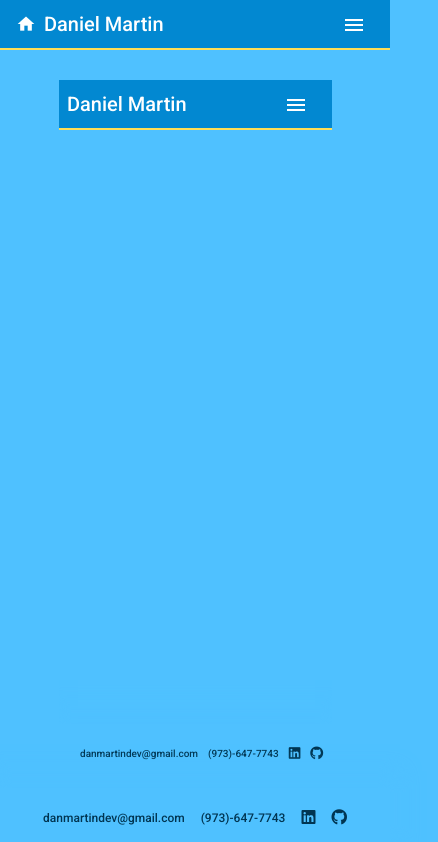
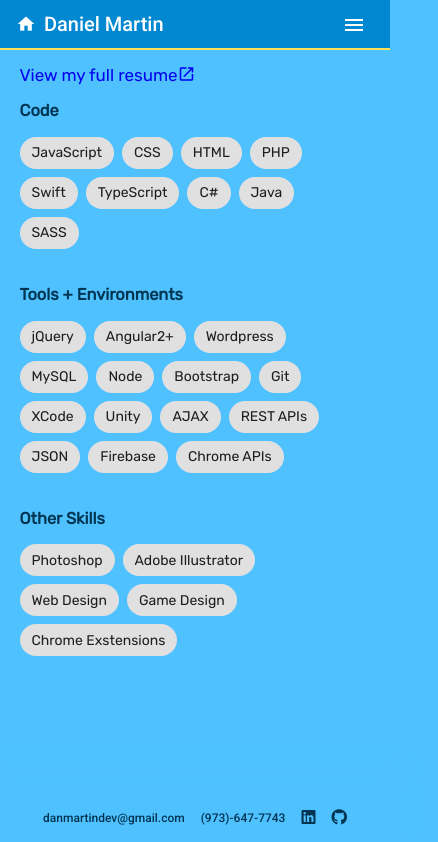
Before and after one commit to danmartindev/Portfolio, an Angular app: page /resume in a window 390 px wide. Shown: the top 842 px of the page, 438 px wide, since content can reach past the window. Built offline with nearby package versions, Linux system fonts and the light colour scheme.

Commit message:
removed iframe for small devices styled mobile resume link

```diff
--- a/src/app/resume/resume.component.scss
+++ b/src/app/resume/resume.component.scss
@@ -1,4 +1,5 @@
 @import "../../colors.scss";
+@import "../../styles.scss";
 
 #res-wrap{
     width: 70%;
@@ -10,7 +11,7 @@
     padding-top: 30px;
     overflow: hidden;
 
-    iframe{
+    iframe {
         border: 0;
         height: 700px;
         left: 0;
@@ -18,7 +19,7 @@
         width: 100%;
     }
 
-    a{
+    a {
         margin-top: 10px;
         float: right;
         color: $dark;
@@ -28,20 +29,49 @@
         transition-timing-function: ease-in-out;
     }
 
-    a:hover{
+    a:hover {
         color: $accent;
     }
 }
 
-#skills-wrap{
+#skills-wrap {
     display: flex;
     flex-wrap: wrap;
     justify-content: space-between;
     color: $dark;
 }
 
-.list-wrap{
+.list-wrap {
     max-width: 45%;
-    min-width: 375px;
+    min-width: 300px;
     margin-bottom: 20px;
 }
+
+#small-link {
+    padding-top: 15px;
+    display: none;
+    align-items: center;
+    font-size: 17px;
+
+    a {
+        display: flex;
+        text-decoration: none;
+        i {
+            font-size: 18px;
+        }
+    }
+}
+
+@include small550 {
+    #res-wrap {
+        width: 90%;
+    }
+
+    .iframe-container {
+        display: none;
+    }
+
+    #small-link {
+        display: block;
+    }
+}
```
